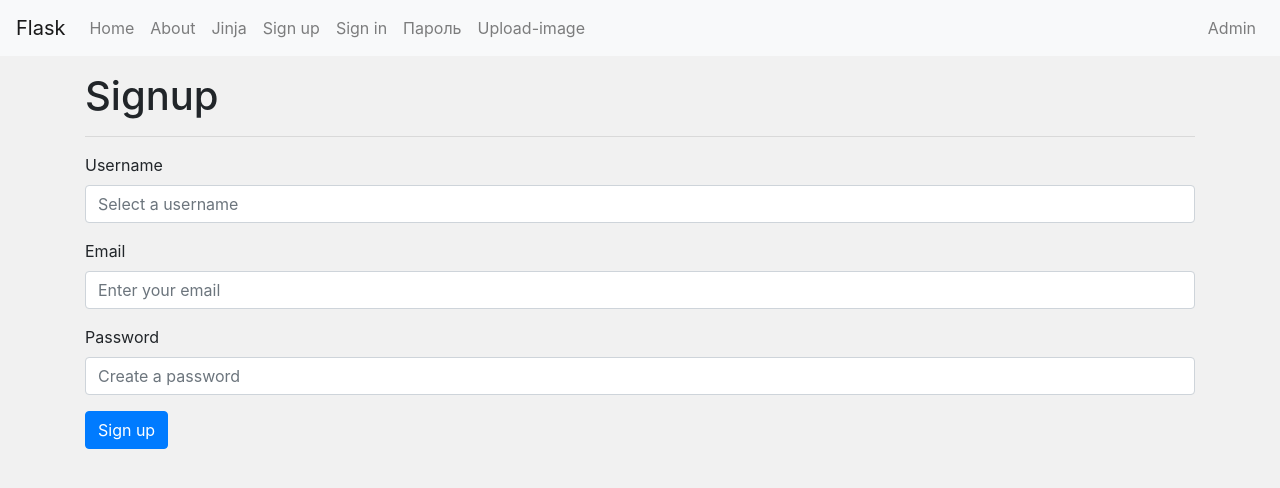
After one commit to DjonnyLem/flask_test, a Flask app: page /signup in a window 1280 px wide. The commit adds this page. Shown: the top 488 px of the page. Run offline with Flask 2, Linux system fonts and the light colour scheme; some libraries are stand-ins or nearby versions.

Commit message:
30/03/21

```diff
--- /dev/null
+++ b/app/templates/public/signup.html
@@ -0,0 +1,110 @@
+{% extends "public/templates/public_template.html" %}
+
+{% block title %}Signup{% endblock %}
+
+{% block main %}
+
+<div class="container">
+    <div class="row">
+        <div class="col">
+
+            <h1>Signup</h1>
+            <hr>
+
+            <form action="/signup" method="POST">
+
+                <div class="form-group">
+                    <label>Username</label>
+                    <input type="text" class="form-control" id="username" name="username"
+                        placeholder="Select a username">
+                </div>
+
+                <div class="form-group">
+                    <label>Email</label>
+                    <input type="email" class="form-control" id="email" name="email" placeholder="Enter your email">
+                </div>
+
+                <div class="form-group">
+                    <label>Password</label>
+                    <input type="password" class="form-control" id="password" name="password"
+                        placeholder="Create a password">
+                </div>
+
+                <button type="submit" class="btn btn-primary">Sign up</button>
+                {% if feedback %}
+                <p class="text-danger float-right">{{ feedback }}</p>
+                {% endif %}
+            </form>
+
+
+            {% with messages = get_flashed_messages(with_categories=true) %}
+            {% if messages %}
+            {% for category, message in messages %}
+            <div class="alert alert-{{ category }} alert-dismissible fade show" role="alert">
+                <span>{{ message }}</span>
+                <button type="button" class="close" data-dismiss="alert" aria-label="Close">
+                    <span aria-hidden="true">&times;</span>
+                </button>
+            </div>
+            {% endfor %}
+            {% endif %}
+            {% endwith %}
+
+
+<!-- <div class="row"> -->
+
+    <!-- <div class="col-sm-4"> -->
+        <!-- {% with errors = get_flashed_messages(category_filter=["success"]) %} -->
+            <!-- {% if errors %} -->
+                <!-- {%- for message in errors %} -->
+                    <!-- <div class="alert alert-success alert-dismissible fade show" role="alert"> -->
+                        <!-- <span>{{ message }}</span> -->
+                        <!-- <button type="button" class="close" data-dismiss="alert" aria-label="Close"> -->
+                            <!-- <span aria-hidden="true">&times;</span> -->
+                        <!-- </button> -->
+                    <!-- </div> -->
+                <!-- {% endfor -%} -->
+            <!-- {% endif %} -->
+        <!-- {% endwith %} -->
+    <!-- </div> -->
+
+    <!-- <div class="col-sm-4"> -->
+        <!-- {% with errors = get_flashed_messages(category_filter=["warning"]) %} -->
+            <!-- {% if errors %} -->
+                <!-- {%- for message in errors %} -->
+                    <!-- <div class="alert alert-warning alert-dismissible fade show" role="alert"> -->
+                        <!-- <span>{{ message }}</span> -->
+                        <!-- <button type="button" class="close" data-dismiss="alert" aria-label="Close"> -->
+                            <!-- <span aria-hidden="true">&times;</span> -->
+                        <!-- </button> -->
+                    <!-- </div> -->
+                <!-- {% endfor -%} -->
+            <!-- {% endif %} -->
+        <!-- {% endwith %} -->
+    <!-- </div> -->
+
+    <!-- <div class="col-sm-4"> -->
+        <!-- {% with errors = get_flashed_messages(category_filter=["danger"]) %} -->
+            <!-- {% if errors %} -->
+                <!-- {%- for message in errors %} -->
+                    <!-- <div class="alert alert-danger alert-dismissible fade show" role="alert"> -->
+                        <!-- <span>{{ message }}</span> -->
+                        <!-- <button type="button" class="close" data-dismiss="alert" aria-label="Close"> -->
+                            <!-- <span aria-hidden="true">&times;</span> -->
+                        <!-- </button> -->
+                    <!-- </div> -->
+                <!-- {% endfor -%} -->
+            <!-- {% endif %} -->
+        <!-- {% endwith %} -->
+    <!-- </div> -->
+
+<!-- </div> -->
+
+
+
+
+        </div>
+    </div>
+</div>
+
+{% endblock %}
--- a/app/templates/public/templates/public_template.html
+++ b/app/templates/public/templates/public_template.html
@@ -37,13 +37,17 @@
         <li class="nav-item">
           <a class="nav-link" href="/sign_up">Sign up</a>
         </li>
-		<li class="nav-item">
+        <li class="nav-item">
           <a class="nav-link" href="/sign_in">Sign in</a>
         </li>
-		<li class="nav-item">
+        <li class="nav-item">
+        <a class="nav-link" href="/signup">Пароль</a>
+        </li>
+
+        <li class="nav-item">
           <a class="nav-link" href="/upload-image">Upload-image</a>
         </li>
-	</ul>
+      </ul>
 
     </div>
 
@@ -52,13 +56,13 @@
         <li class="nav-item">
           <a class="nav-link" href="/admin/dashboard">Admin</a>
         </li>
-      	</ul>
+      </ul>
     </div>
 
   </nav>
 
   <main>
-{% block main %}{% endblock %}
+    {% block main %}{% endblock %}
   </main>
 
   <!-- Optional JavaScript -->
--- a/app/views.py
+++ b/app/views.py
@@ -389,3 +389,22 @@ def sign_out():
 #============================================================================
 #Flask message flashing | Learning Flask Ep. 17
 #============================================================================
+
+@app.route("/signup", methods=['GET', 'POST'])
+def signup():
+        if request.method == 'POST':
+                req=request.form
+
+                username = req.get('username')
+                email = req.get('email')
+                password = req.get('password')
+
+                if not len(password) >= 10:
+                        flash ('Пароль должен содержать не менее 10 символов', 'warning')
+                        print('Пароль должен содержать не менее 10 символов')
+                        return redirect(request.url)
+
+                flash ('Аккаунт создан', 'success')
+                print ('Аккаунт создан')
+                return redirect(request.url)
+        return render_template('public/signup.html')
```
